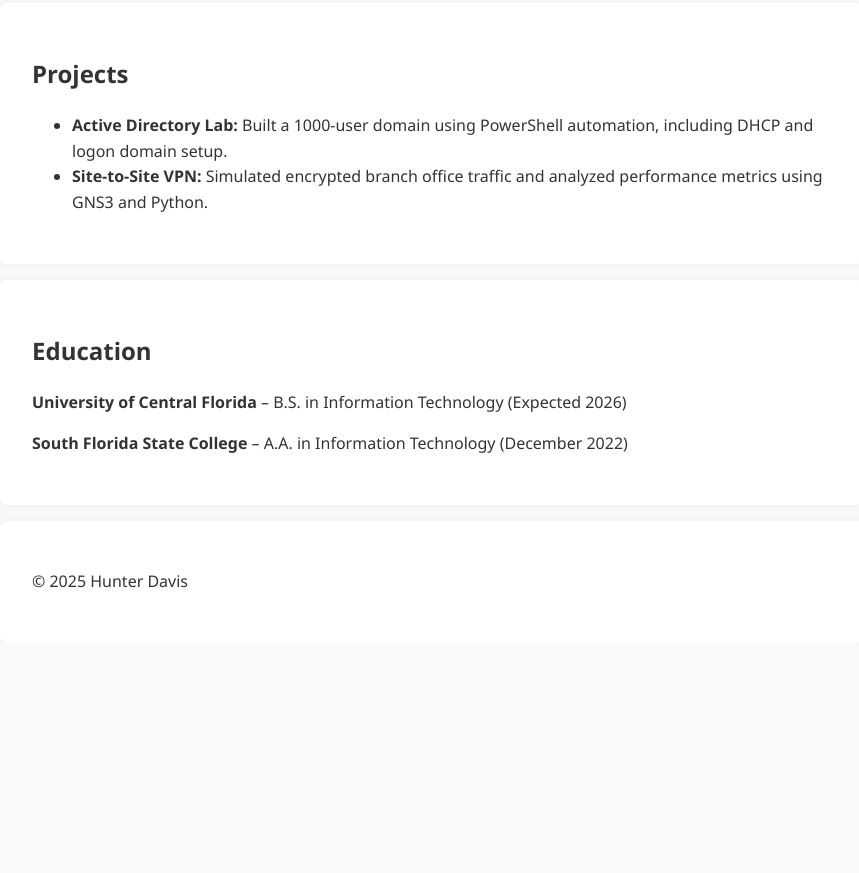
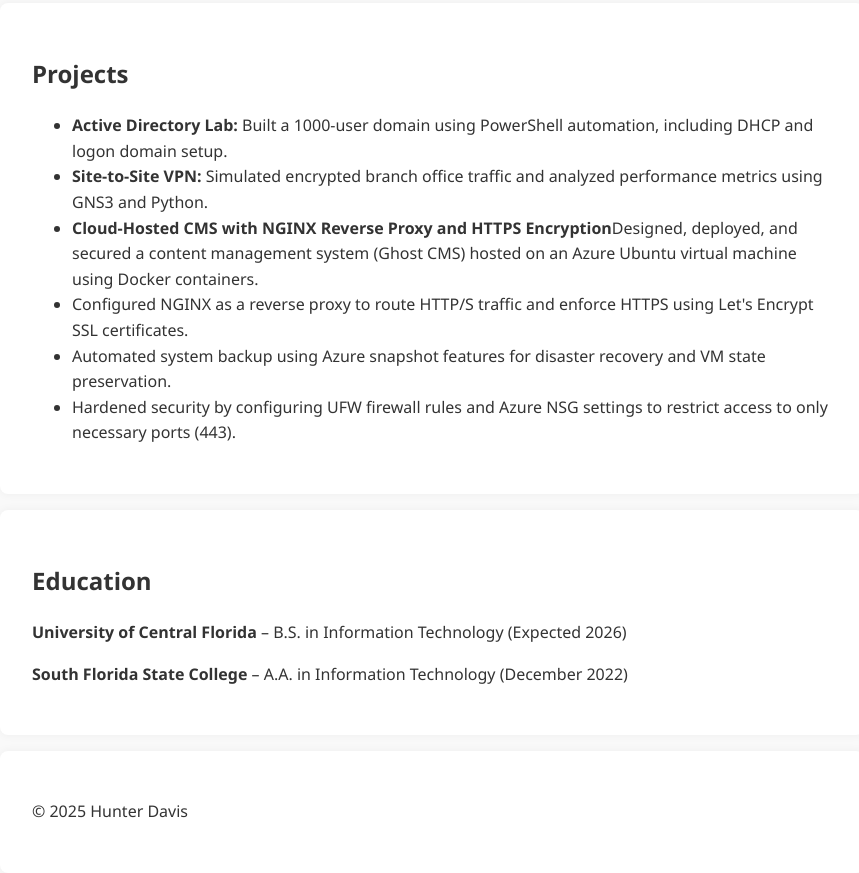
Before and after one commit to hunterdavis3426/resume-site, a plain HTML site: page index.html in a window 1280 px wide. Shown: the part 2087-2960 px from the top of the page, without its empty margins (208-1067 px from the left). Before the commit the page ends 2730 px from the top, so only its background shows below. Drawn offline with Linux system fonts and the light colour scheme.

Commit message:
Update index.html
Added CMS Project

```diff
--- a/index.html
+++ b/index.html
@@ -87,6 +87,10 @@
         <ul>
             <li><strong>Active Directory Lab:</strong> Built a 1000-user domain using PowerShell automation, including DHCP and logon domain setup.</li>
             <li><strong>Site-to-Site VPN:</strong> Simulated encrypted branch office traffic and analyzed performance metrics using GNS3 and Python.</li>
+            <li><strong>Cloud-Hosted CMS with NGINX Reverse Proxy and HTTPS Encryption</strong>Designed, deployed, and secured a content management system (Ghost CMS) hosted on an Azure Ubuntu virtual machine using Docker containers. </li>
+            <li>Configured NGINX as a reverse proxy to route HTTP/S traffic and enforce HTTPS using Let's Encrypt SSL certificates.</li>
+            <li>Automated system backup using Azure snapshot features for disaster recovery and VM state preservation.</li>
+            <li>Hardened security by configuring UFW firewall rules and Azure NSG settings to restrict access to only necessary ports (443).</li>
         </ul>
     </section>
 
```
